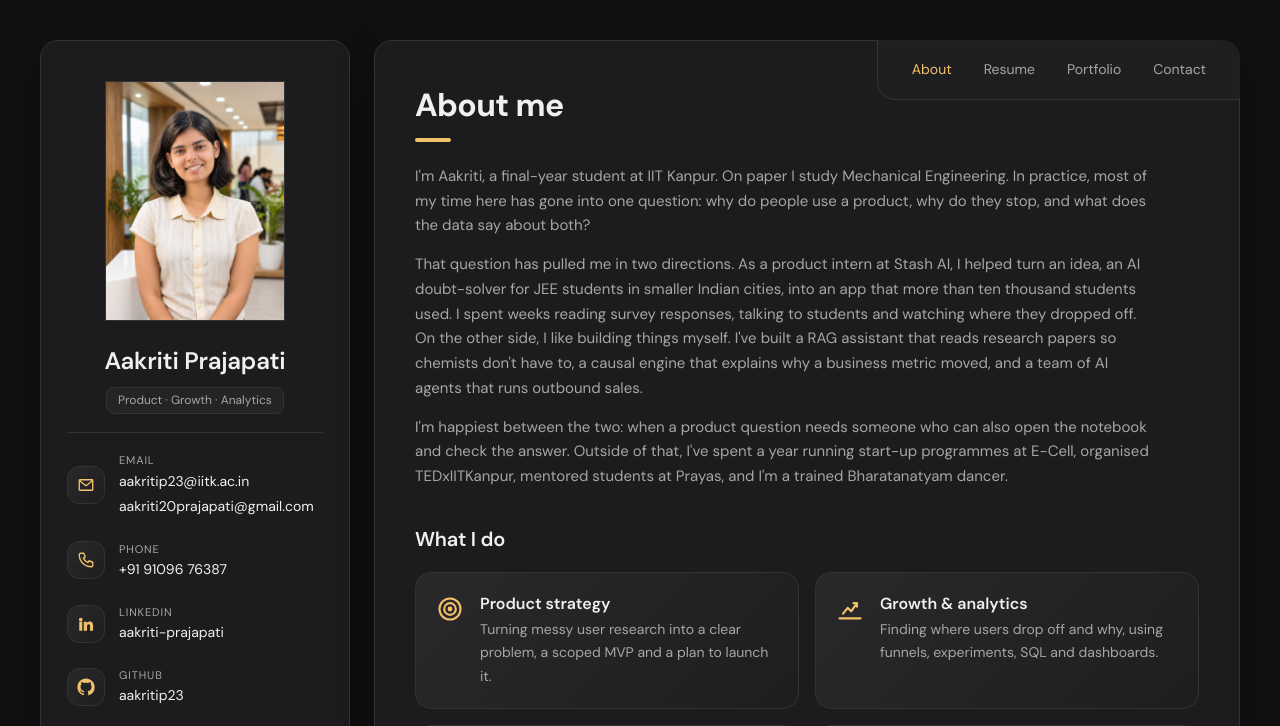
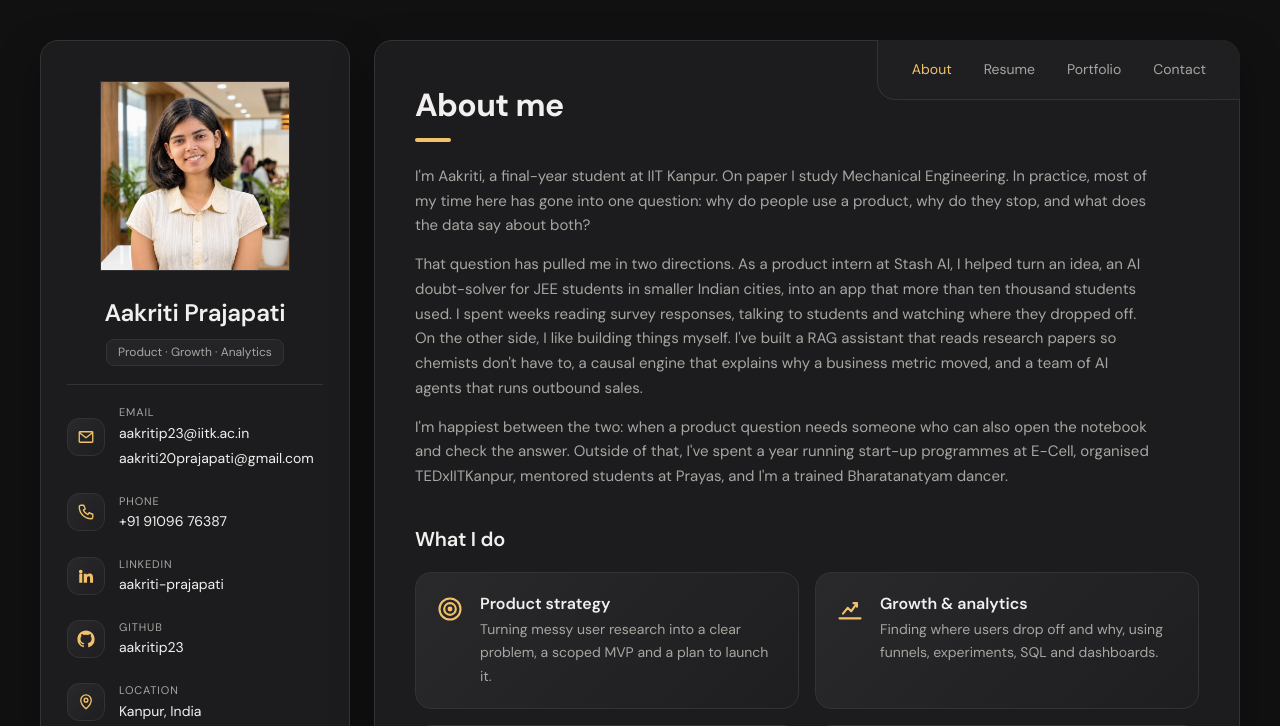
Before and after one commit to aakritip23/aakritip23.github.io, a plain HTML site: page index.html in a window 1280 px wide. Shown: the top 726 px of the page. Drawn offline with Linux system fonts and the light colour scheme.

Commit message:
Square profile photo; cache-bust CSS and JS
Make the avatar a 1:1 square with sharp corners at every size. Add a
?v= version to the stylesheet and script links so browsers fetch fresh
copies after each deploy instead of serving a cached stylesheet.

Co-Authored-By: Claude Opus 5.5 <noreply@anthropic.com>

```diff
--- a/assets/css/style.css
+++ b/assets/css/style.css
@@ -34,11 +34,11 @@ em{color:var(--text)}
 .sidebar,.page{background:var(--panel);border:1px solid var(--border);border-radius:var(--radius);box-shadow:var(--shadow)}
 
 /* Sidebar */
-.sidebar{padding:18px;overflow:hidden;max-height:144px;transition:max-height .45s ease}
+.sidebar{padding:18px;overflow:hidden;max-height:122px;transition:max-height .45s ease}
 .sidebar.open{max-height:820px}
 .sidebar-info{position:relative;display:flex;align-items:center;gap:16px}
-.avatar-box{width:80px;height:106px;border-radius:0;background:var(--panel-2);overflow:hidden;flex-shrink:0;border:1px solid var(--border)}
-.avatar-box img{width:100%;height:100%;object-fit:cover;object-position:50% 20%}
+.avatar-box{width:84px;height:84px;border-radius:0;background:var(--panel-2);overflow:hidden;flex-shrink:0;border:1px solid var(--border)}
+.avatar-box img{width:100%;height:100%;object-fit:cover;object-position:50% 22%}
 .name{font-size:18px;font-weight:600;letter-spacing:-.01em;margin-bottom:6px}
 .title{display:inline-block;font-size:12px;background:var(--panel-2);border:1px solid var(--border);padding:3px 11px;border-radius:8px;color:var(--muted)}
 .info-more-btn{position:absolute;top:-18px;right:-18px;display:flex;align-items:center;gap:6px;padding:10px 12px;border-radius:0 var(--radius) 0 14px;background:var(--panel-grad);border-left:1px solid var(--border);border-bottom:1px solid var(--border);color:var(--accent);font-size:12px}
@@ -141,9 +141,9 @@ textarea.form-input{min-height:140px;resize:vertical}
 /* Tablet */
 @media(min-width:580px){
   .app{width:min(1200px,calc(100% - 48px));margin-top:40px}
-  .sidebar{padding:28px;max-height:218px}
+  .sidebar{padding:28px;max-height:182px}
   .sidebar.open{max-height:760px}
-  .avatar-box{width:120px;height:160px}
+  .avatar-box{width:124px;height:124px}
   .name{font-size:24px}
   .info-more-btn{top:-28px;right:-28px;padding:12px 16px}
   .info-more-btn span{display:inline}
@@ -172,7 +172,7 @@ textarea.form-input{min-height:140px;resize:vertical}
   .app{flex-direction:row;align-items:stretch;gap:24px}
   .sidebar{position:sticky;top:40px;align-self:flex-start;max-height:none;width:310px;flex-shrink:0;padding:40px 26px 32px}
   .sidebar-info{flex-direction:column;text-align:center;gap:0}
-  .avatar-box{width:180px;height:240px;margin-bottom:20px}
+  .avatar-box{width:190px;height:190px;margin-bottom:22px}
   .name{font-size:24px}
   .info-more-btn{display:none}
   .contacts-list{grid-template-columns:1fr}
--- a/index.html
+++ b/index.html
@@ -13,7 +13,7 @@
   <link rel="preconnect" href="https://fonts.googleapis.com">
   <link rel="preconnect" href="https://fonts.gstatic.com" crossorigin>
   <link href="https://fonts.googleapis.com/css2?family=DM+Sans:opsz,wght@9..40,400;9..40,500;9..40,600;9..40,700&display=swap" rel="stylesheet">
-  <link rel="stylesheet" href="assets/css/style.css" />
+  <link rel="stylesheet" href="assets/css/style.css?v=202611270412" />
 </head>
 <body>
   <!-- Inline icon sprite -->
@@ -338,6 +338,6 @@
     </div>
   </main>
 
-  <script src="assets/js/main.js" defer></script>
+  <script src="assets/js/main.js?v=202611270412" defer></script>
 </body>
 </html>
```
